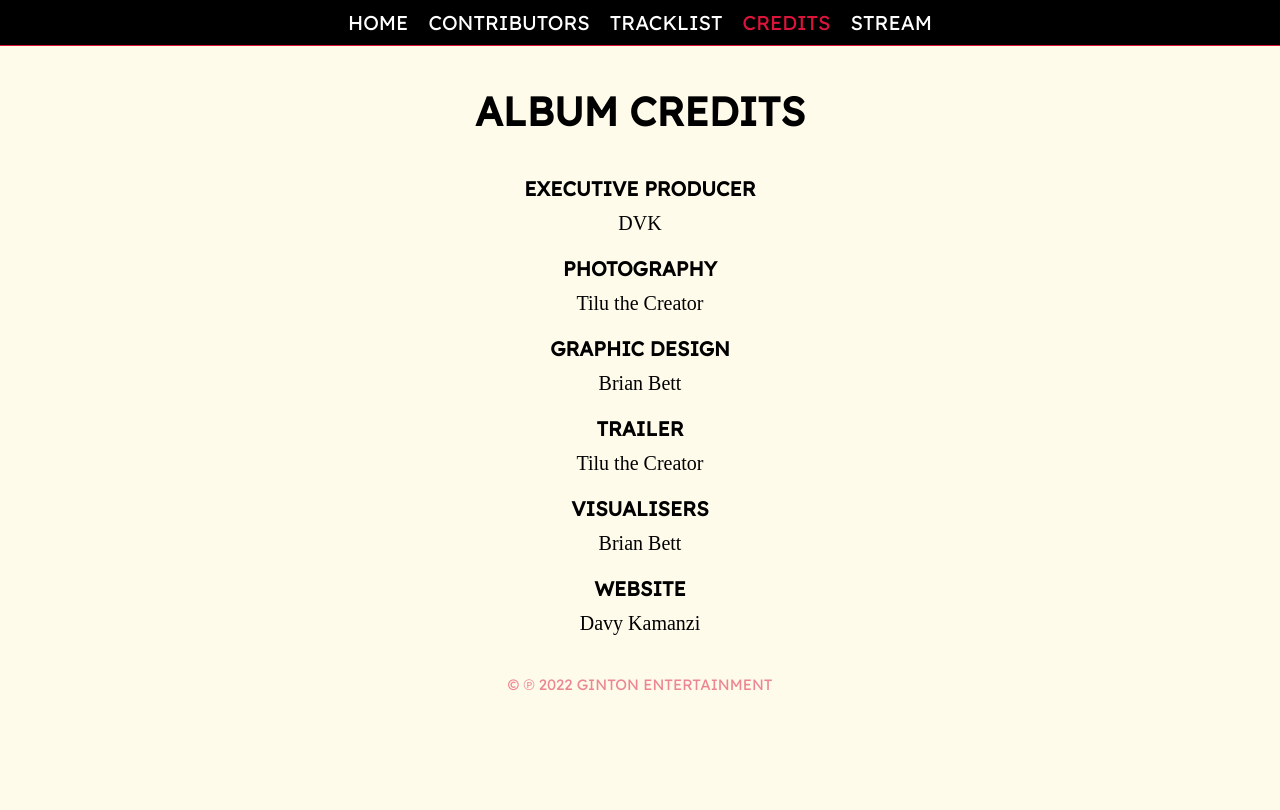
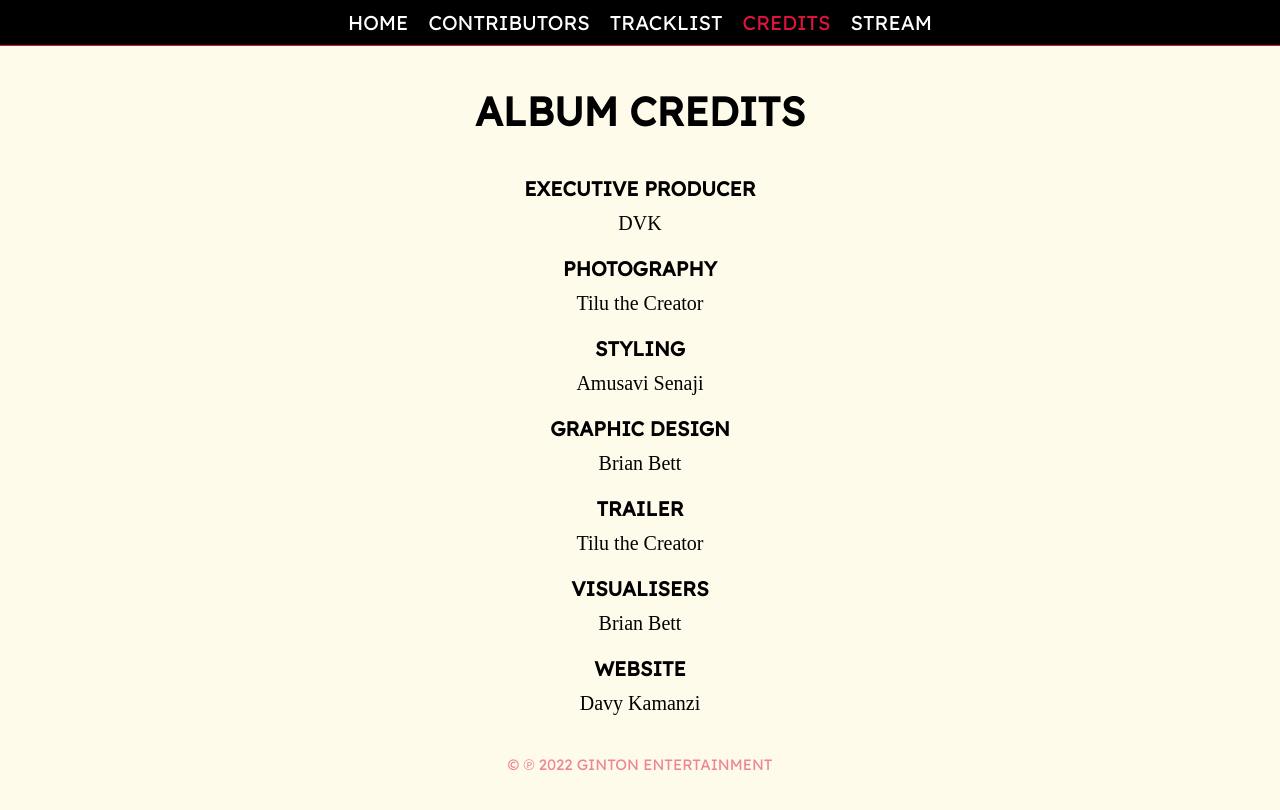
Before and after one commit to DavyK17/man-of-substance, a React (Create React App) app: page /credits in a window 1280 px wide. Shown: the top 810 px of the page. Built offline with nearby package versions, Linux system fonts and the light colour scheme; a web font is replaced by a local one.

Commit message:
Adding credit title

```diff
--- a/src/components/Credits/Credits.js
+++ b/src/components/Credits/Credits.js
@@ -11,6 +11,7 @@ const Credits = () => {
     const titles = {
         execProducers: "Executive producers",
         photography: "Photography",
+        styling: "Styling",
         graphics: "Graphic design",
         trailer: "Trailer",
         visualisers: "Visualisers",
```
